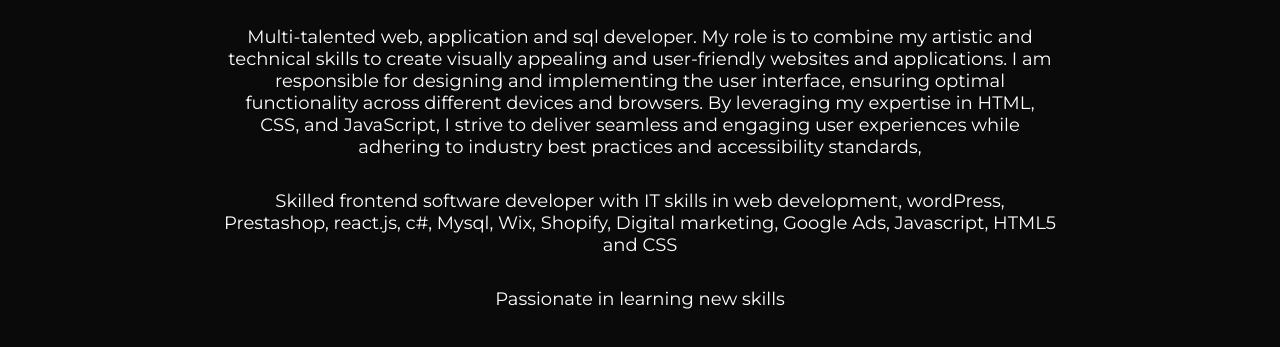
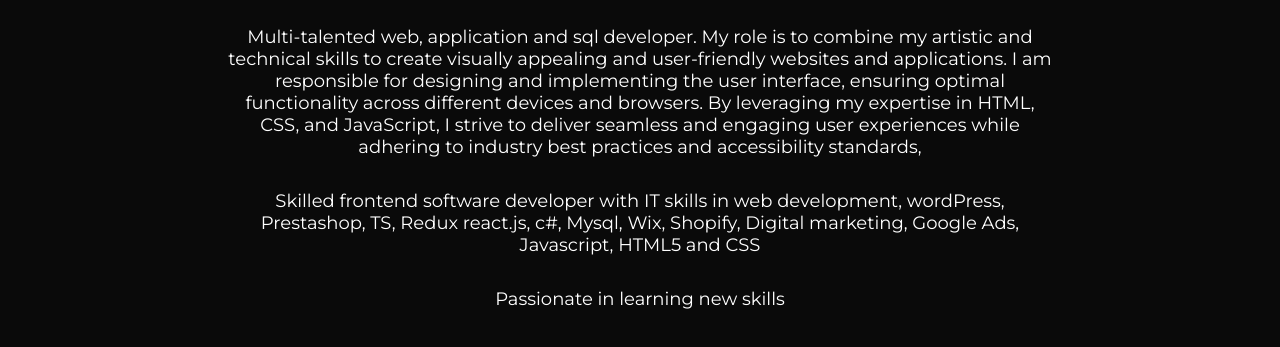
Before and after one commit to clarence-debug/clarence-portfolio, a plain HTML site: page index.html in a window 1280 px wide. Shown: the part 651-998 px from the top of the page. Drawn offline with Linux system fonts and the light colour scheme.

Commit message:
Update index.html

```diff
--- a/index.html
+++ b/index.html
@@ -76,7 +76,7 @@
 		  engaging user experiences while adhering to industry best practices and accessibility standards,
           </p>
           <p class="mb-2">
-            Skilled frontend software developer with IT skills in web development, wordPress, Prestashop,
+            Skilled frontend software developer with IT skills in web development, wordPress, Prestashop, TS, Redux
 			react.js, c#, Mysql, Wix, Shopify, Digital marketing, Google Ads, Javascript, HTML5 and CSS
           </p>
           <p>Passionate in learning new skills</p>
```
